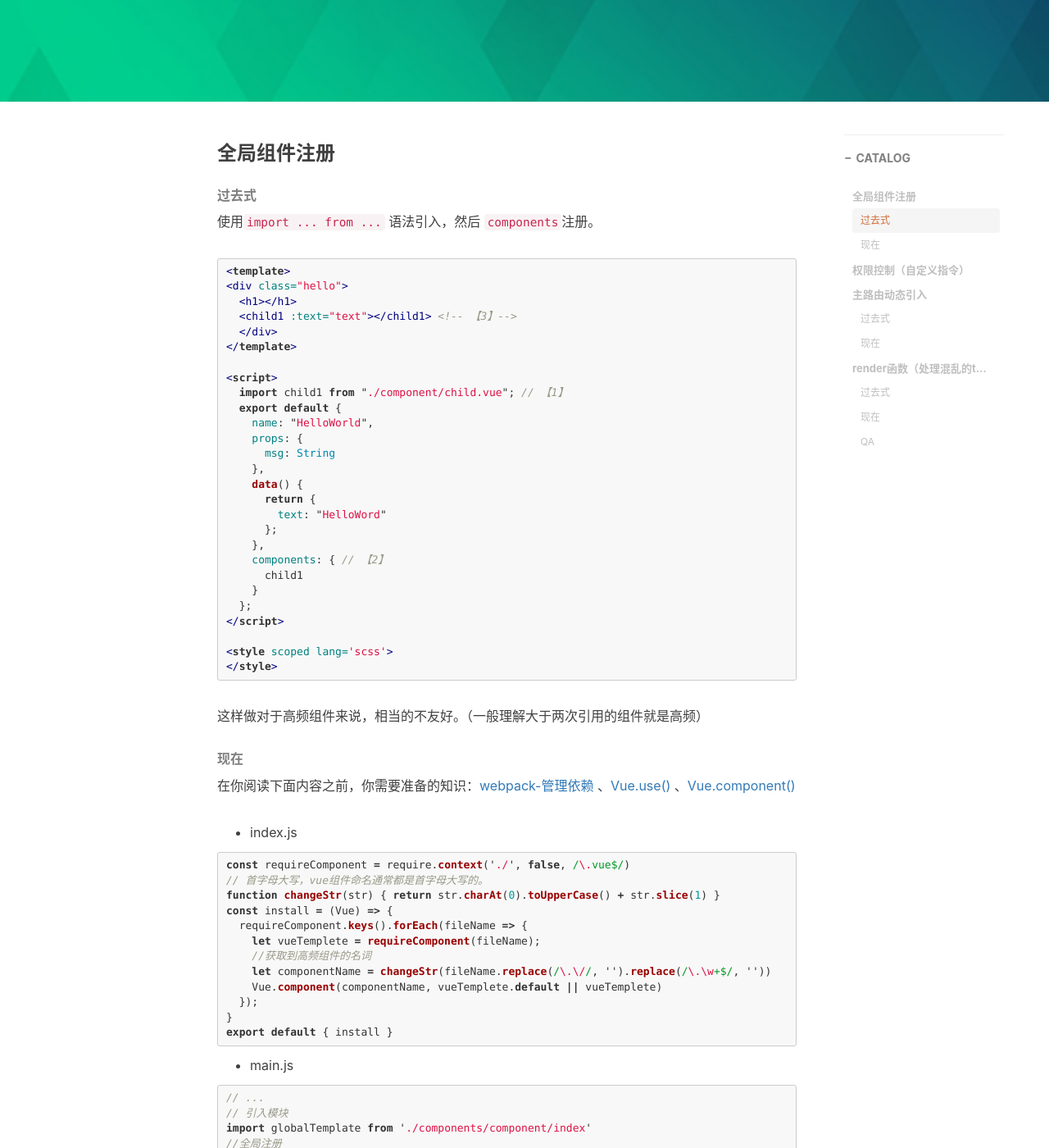
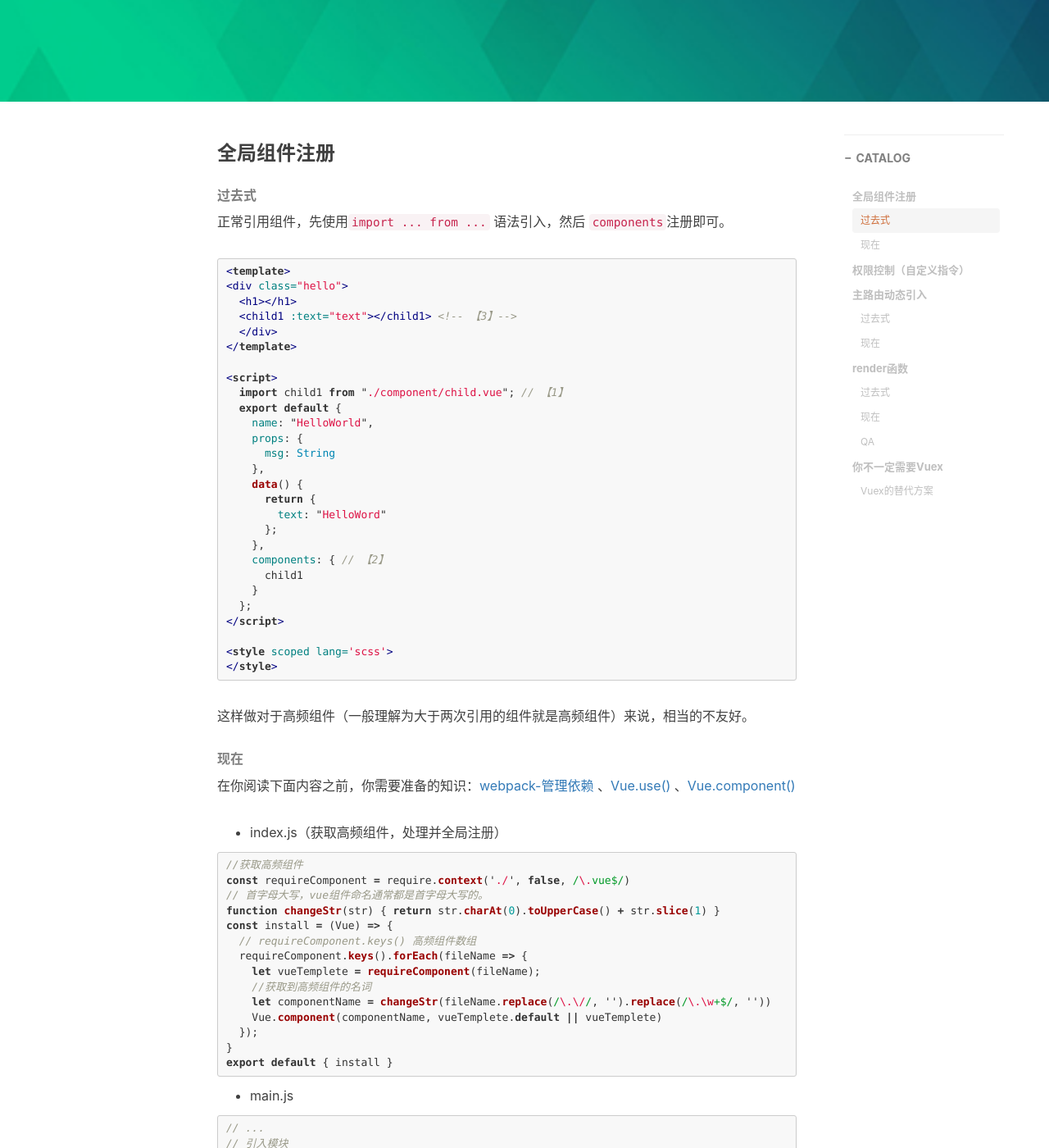
Before and after one commit to KAngJoin/KAngJoin.github.io, a Jekyll site: the page built from _posts/2020-03-05-Vue-高级实战技巧.md, in a window 1280 px wide and 1400 px high, scrolled down 399 px. Shown: the whole window at 82% size. Built offline with Jekyll 4.4.1, drawn with Linux system fonts in a browser that asks for light colours; nearby versions of some CDN libraries; comment, search, counter and statistics services are not loaded; some of the changed text lies outside the part shown.

````diff
--- a/_posts/2020-03-05-Vue-高级实战技巧.md
+++ b/_posts/2020-03-05-Vue-高级实战技巧.md
@@ -14,7 +14,7 @@ tags:
 
 ###### 过去式
 
-使用`import ... from ...` 语法引入，然后 `components`注册。
+正常引用组件，先使用`import ... from ...` 语法引入，然后 `components`注册即可。
 
 ```vue
 <template>
@@ -46,19 +46,21 @@ tags:
 </style>
 ```
 
-这样做对于高频组件来说，相当的不友好。（一般理解大于两次引用的组件就是高频）
+这样做对于高频组件（一般理解为大于两次引用的组件就是高频组件）来说，相当的不友好。
 
 ###### 现在
 
 在你阅读下面内容之前，你需要准备的知识：[webpack-管理依赖](https://webpack.docschina.org/guides/dependency-management/#require-context) 、[Vue.use()](https://vuejs.bootcss.com/api/#Vue-use) 、[Vue.component()](https://vuejs.bootcss.com/api/#Vue-component)
 
-- index.js
+- index.js（获取高频组件，处理并全局注册）
 
 ```javascript
+//获取高频组件
 const requireComponent = require.context('./', false, /\.vue$/)
 // 首字母大写，vue组件命名通常都是首字母大写的。
 function changeStr(str) { return str.charAt(0).toUpperCase() + str.slice(1) }
 const install = (Vue) => {
+  //  requireComponent.keys() 高频组件数组
   requireComponent.keys().forEach(fileName => {
     let vueTemplete = requireComponent(fileName);
     //获取到高频组件的名词
@@ -217,7 +219,7 @@ new Vue({
 
 将所有的路由按业务分层，放入新建文件夹route下，并以 `.routes.js` 结尾命名，如 `login.routes.js`
 
-- route > login.routes.js
+- route > login.routes.js（单独的业务模块需要的所有路由，每一个模块为一个js文件）
 
 ```js
 export default {
@@ -259,7 +261,7 @@ export const router = new vueRouter({ routes: routes })
 
 这种做法，你需要注意的是，route文件下的文件命名必须按照` /\.routes\.js$/`匹配。
 
-### [render](https://cn.vuejs.org/v2/api/#render)函数（处理混乱的template）
+### [render](https://cn.vuejs.org/v2/api/#render)函数
 
 ###### 过去式
 
@@ -420,3 +422,10 @@ export default {
 >
 > - Render 函数的优先级要比template的级别要高，但是要注意的是Mustache(双花括号)语法就不能再次使用
 > - template会转义为vNode，而render免去转义过程，
+
+### 你不一定需要Vuex
+
+###### Vuex的替代方案
+
+- bus
+- 简易store
````
Also changed, not shown: other parts of _posts/2020-03-05-Vue-高级实战技巧.md (+3 -3 lines).
